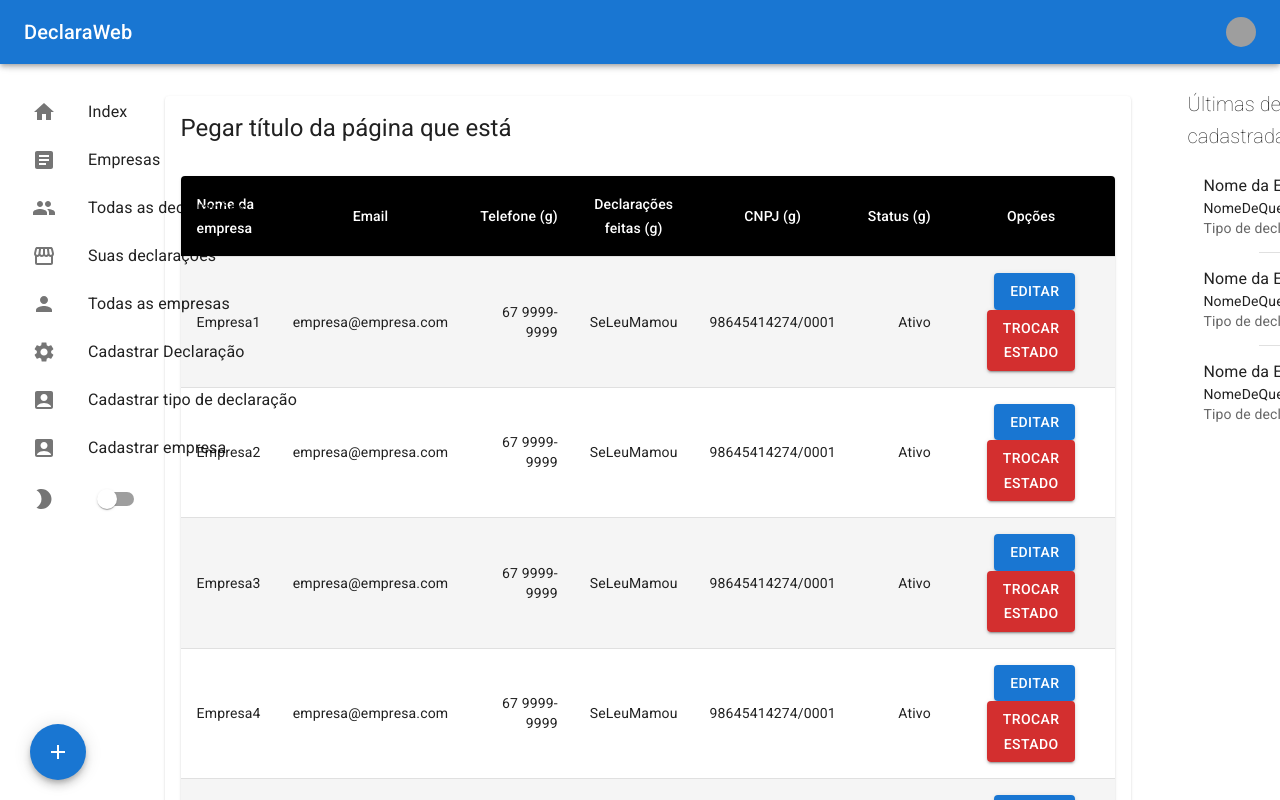
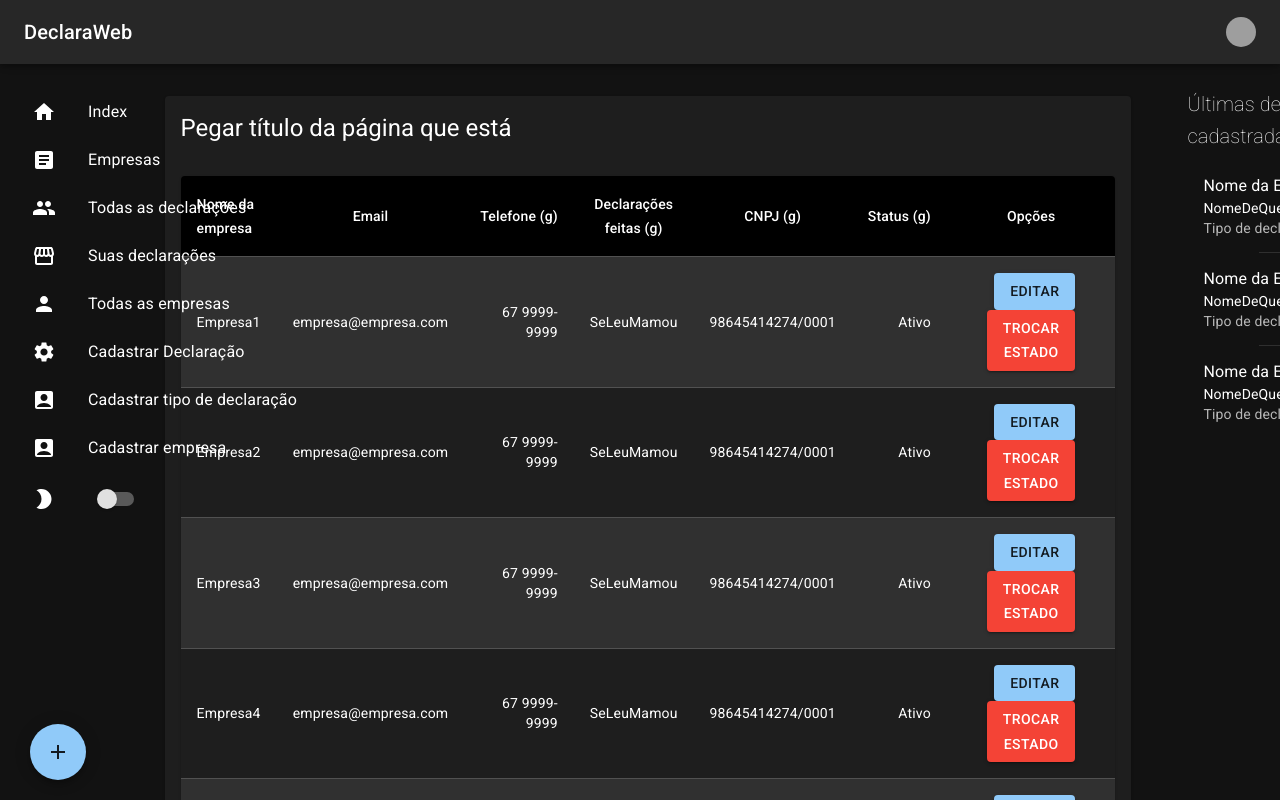
Before and after one commit to mateusseiboth/node-react-project, a React (Create React App) app in the folder client/: page / in a window 1280 px wide. Shown: the top 800 px of the page. Built offline with nearby package versions, Linux system fonts and the light colour scheme; grey boxes are pictures that could not be loaded.

Commit message:
Alterado para tema escuro padrão

```diff
--- a/client/src/App.js
+++ b/client/src/App.js
@@ -7,7 +7,7 @@ import Add from "./components/AddEmpresa";
 import { useState } from "react";
 
 function App() {
-  const [mode, setMode] = useState("light");
+  const [mode, setMode] = useState("dark");
 
   const darkTheme = createTheme({
     palette: {
@@ -23,7 +23,6 @@ function App() {
           <Feed />
           <Rightbar />
         </Stack>
-
       </Box>
     </ThemeProvider>
   );
--- a/client/src/components/AddEmpresa.jsx
+++ b/client/src/components/AddEmpresa.jsx
@@ -34,8 +34,8 @@ const SytledModal = styled(Modal)({
 const UserBox = styled(Box)({
   display: "flex",
   alignItems: "center",
-  gap: "10px",
-  marginBottom: "10px",
+  gap: "20px",
+  marginBottom: "2px",
 });
 
 const Add = () => {
```
